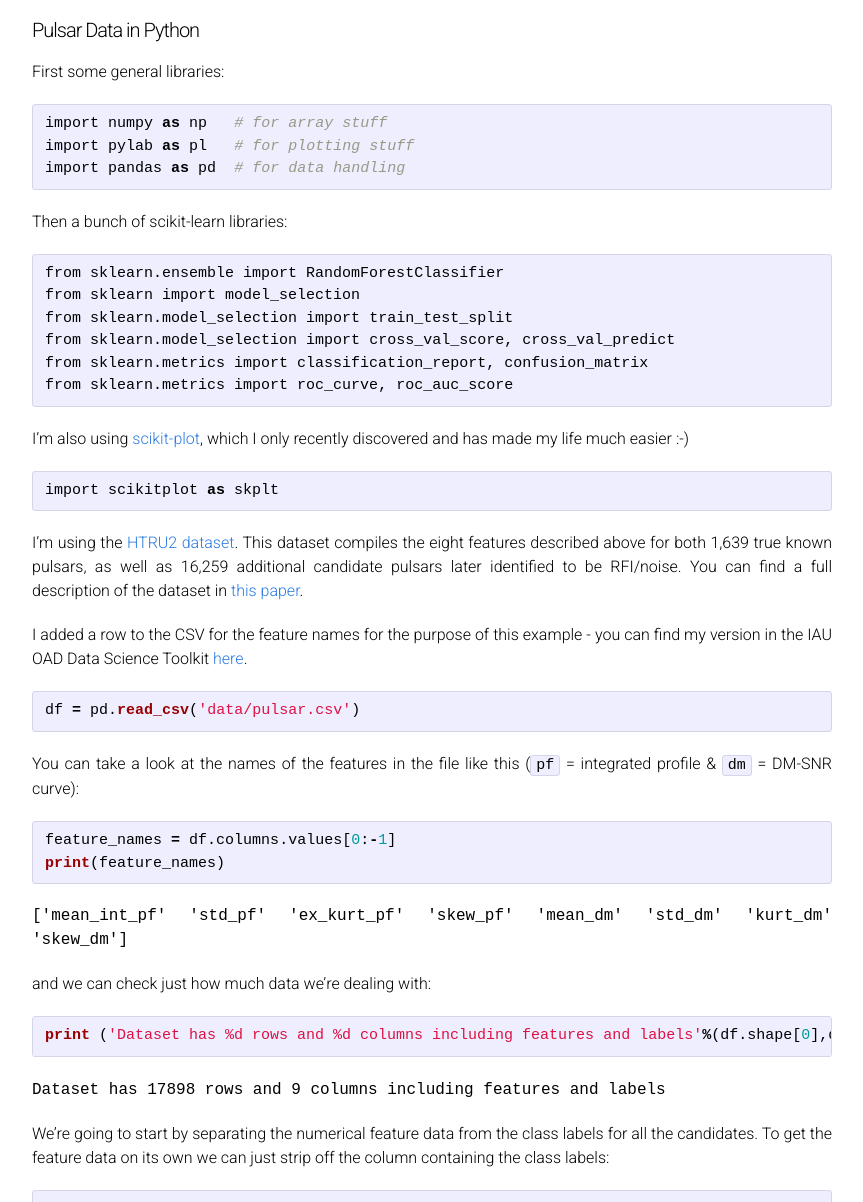
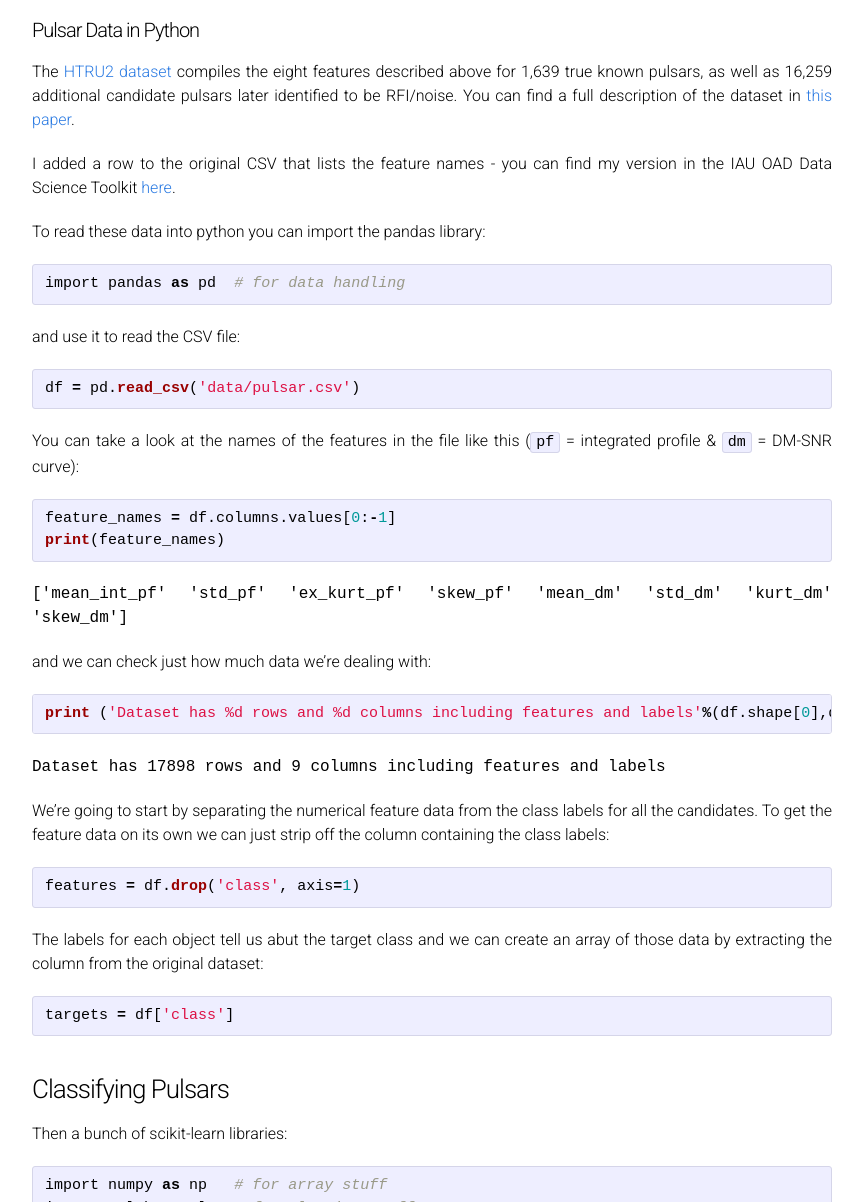
Before and after one commit to as595/csc-2019, a Jekyll site: the page built from classification.md, in a window 1280 px wide and 1400 px high, scrolled down 3365 px. Shown: the part 198-1400 px from the top of the window, without its empty margins (208-1071 px from the left). Built offline with Jekyll 4.4.1, drawn with Linux system fonts in a browser that asks for light colours; our own code applies the rules of GitHub Pages for plain Markdown files; some of the changed text lies outside the part shown.

Commit message:
Update classification.md

````diff
--- a/classification.md
+++ b/classification.md
@@ -74,34 +74,17 @@ When you put these two curves together it means that for each pulsar candidate t
 
 <h4>Pulsar Data in Python</h4>
 
-First some general libraries:
+The <a href="https://archive.ics.uci.edu/ml/datasets/HTRU2" target="_blank" rel="noopener noreferrer">HTRU2 dataset</a>  compiles the eight features described above for 1,639 true known pulsars, as well as 16,259 additional candidate pulsars later identified to be RFI/noise. You can find a full description of the dataset in <a href="https://www.google.com/url?sa=t&rct=j&q=&esrc=s&source=web&cd=1&cad=rja&uact=8&ved=2ahUKEwiKj-aKqfXgAhX1sHEKHeMdAIYQFjAAegQIARAB&url=https%3A%2F%2Farxiv.org%2Fabs%2F1603.05166&usg=AOvVaw1K0x75Q0pLRZqpvTbd5nMD" target="_blank" rel="noopener noreferrer">this paper</a>.
+
+I added a row to the original CSV that lists the feature names - you can find my version in the IAU OAD Data Science Toolkit <a href="https://github.com/astro4dev/OAD-Data-Science-Toolkit/blob/master/Teaching%20Materials/Machine%20Learning/Supervised%20Learning/Examples/PPC/Data/pulsar.csv" target="_blank" rel="noopener noreferrer">here</a>.
+
+To read these data into python you can import the pandas library:
 
 ```python
-import numpy as np   # for array stuff
-import pylab as pl   # for plotting stuff
 import pandas as pd  # for data handling
 ```
 
-Then a bunch of scikit-learn libraries:
-
-```python
-from sklearn.ensemble import RandomForestClassifier
-from sklearn import model_selection
-from sklearn.model_selection import train_test_split
-from sklearn.model_selection import cross_val_score, cross_val_predict
-from sklearn.metrics import classification_report, confusion_matrix
-from sklearn.metrics import roc_curve, roc_auc_score
-```
-
-I'm also using <a href="https://www.google.com/url?sa=t&rct=j&q=&esrc=s&source=web&cd=1&cad=rja&uact=8&ved=2ahUKEwjZmfDhqfXgAhV1unEKHU73BRsQFjAAegQIBRAC&url=https%3A%2F%2Fscikit-plot.readthedocs.io%2Fen%2Fstable%2F&usg=AOvVaw1BmgIU7oy2JWfM6QRyjnZw" target="_blank" rel="noopener noreferrer">scikit-plot</a>, which I only recently discovered and has made my life much easier :-)
-
-```python
-import scikitplot as skplt
-```
-
-I'm using the <a href="https://archive.ics.uci.edu/ml/datasets/HTRU2" target="_blank" rel="noopener noreferrer">HTRU2 dataset</a>. This dataset compiles the eight features described above for both 1,639 true known pulsars, as well as 16,259 additional candidate pulsars later identified to be RFI/noise. You can find a full description of the dataset in <a href="https://www.google.com/url?sa=t&rct=j&q=&esrc=s&source=web&cd=1&cad=rja&uact=8&ved=2ahUKEwiKj-aKqfXgAhX1sHEKHeMdAIYQFjAAegQIARAB&url=https%3A%2F%2Farxiv.org%2Fabs%2F1603.05166&usg=AOvVaw1K0x75Q0pLRZqpvTbd5nMD" target="_blank" rel="noopener noreferrer">this paper</a>.
-
-I added a row to the CSV for the feature names for the purpose of this example - you can find my version in the IAU OAD Data Science Toolkit <a href="https://github.com/astro4dev/OAD-Data-Science-Toolkit/blob/master/Teaching%20Materials/Machine%20Learning/Supervised%20Learning/Examples/PPC/Data/pulsar.csv" target="_blank" rel="noopener noreferrer">here</a>.
+and use it to read the CSV file:
 
 ```python
 df = pd.read_csv('data/pulsar.csv')
@@ -141,6 +124,27 @@ targets = df['class']
 <a name='classification'></a>
 
 <h3>Classifying Pulsars</h3>
+
+Then a bunch of scikit-learn libraries:
+
+```python
+import numpy as np   # for array stuff
+import pylab as pl   # for plotting stuff
+
+from sklearn.ensemble import RandomForestClassifier
+from sklearn import model_selection
+from sklearn.model_selection import train_test_split
+from sklearn.model_selection import cross_val_score, cross_val_predict
+from sklearn.metrics import classification_report, confusion_matrix
+from sklearn.metrics import roc_curve, roc_auc_score
+```
+
+I'm also using <a href="https://www.google.com/url?sa=t&rct=j&q=&esrc=s&source=web&cd=1&cad=rja&uact=8&ved=2ahUKEwjZmfDhqfXgAhV1unEKHU73BRsQFjAAegQIBRAC&url=https%3A%2F%2Fscikit-plot.readthedocs.io%2Fen%2Fstable%2F&usg=AOvVaw1BmgIU7oy2JWfM6QRyjnZw" target="_blank" rel="noopener noreferrer">scikit-plot</a>, which I only recently discovered and has made my life much easier :-)
+
+```python
+import scikitplot as skplt
+```
+
 
 
 
````
